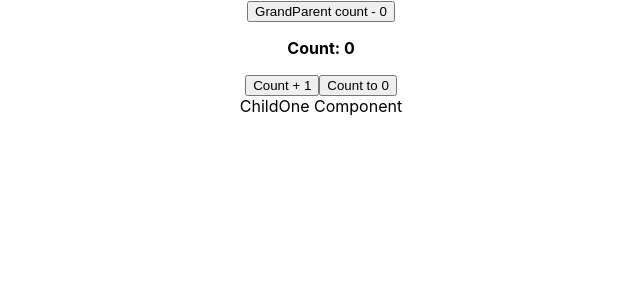
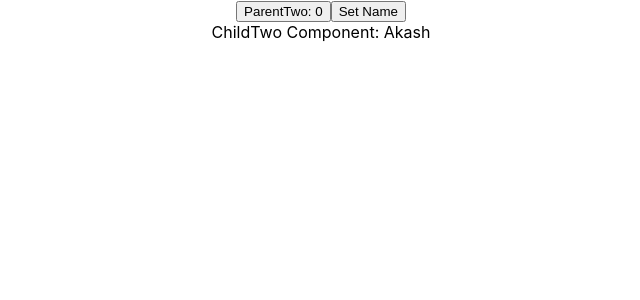
Before and after one commit to akashsnc/ReactDemoProject, a React (Create React App) app: page / in a window 1280 px wide. Shown: the top 300 px of the page, without its empty margins (319-959 px from the left). Built offline with nearby package versions, Linux system fonts and the light colour scheme.

Commit message:
render optimization techniques

```diff
--- a/src/App.js
+++ b/src/App.js
@@ -8,6 +8,7 @@ import Parent from "./render-components/Parent Child/Parent";
 import ParentOne from "./render-components/Optimization/ParentOne";
 import ChildOne from "./render-components/Optimization/ChildOne";
 import { GrandParent } from "./render-components/Optimization/GrandParent";
+import ParentTwo from "./render-components/Optimization/ParentTwo";
 
 function App() {
   return (
@@ -20,7 +21,8 @@ function App() {
       {/* <ParentOne>
         <ChildOne />
       </ParentOne> */}
-      <GrandParent />
+      {/* <GrandParent /> */}
+      <ParentTwo />
     </div>
   );
 }
--- /dev/null
+++ b/src/render-components/Optimization/ChildTwo.js
@@ -0,0 +1,14 @@
+import React from 'react'
+
+export function ChildTwo({name}) {
+    console.log('ChildTwo rendered.')
+  return (
+    <div>ChildTwo Component: {name}</div>
+  )
+}
+
+export const MemoizedChildTwo = React.memo(ChildTwo)
+
+
+// React.memo performs a shallow comparison of current and previous props and renders only when props have changed.
+// A custom caparison function can be provided as second argument in React.memo function as per business requirements.
--- /dev/null
+++ b/src/render-components/Optimization/ParentTwo.js
@@ -0,0 +1,20 @@
+import React, { useState } from 'react'
+import { MemoizedChildTwo } from './ChildTwo'
+
+const ParentTwo = () => {
+    const [count, setCount] = useState(0)
+    const [name, setName] = useState('Akash')
+
+    console.log('ParentTwo rendered.')
+    return (
+        <div>
+            <button onClick={() => setCount(c => c + 1)}>ParentTwo: {count}</button>
+            <button onClick={() => setName('Suman')}>Set Name</button>
+            <MemoizedChildTwo name={name}/>
+        </div>
+    )
+}
+
+export default ParentTwo
+
+// Memoizing the child component will prevent unnecessary re-renders.
```
